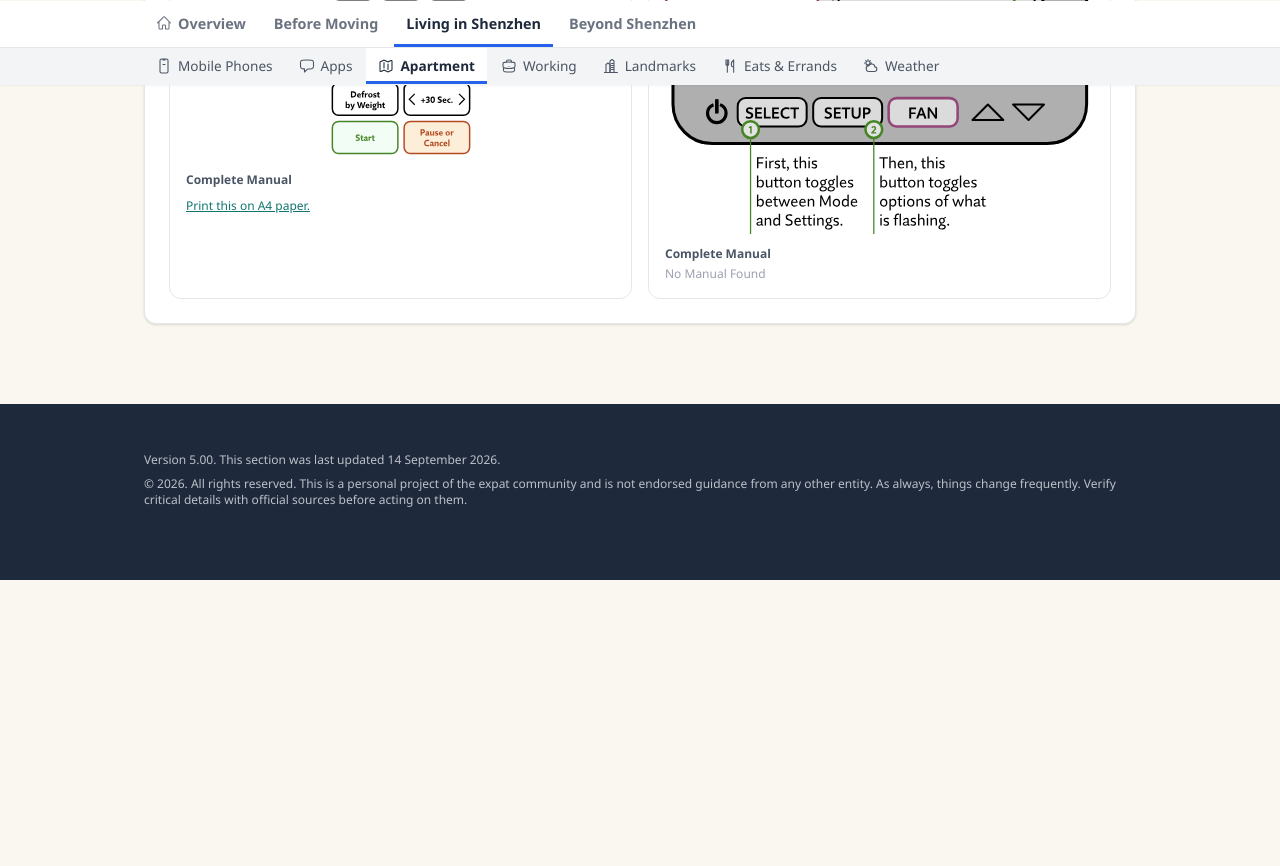
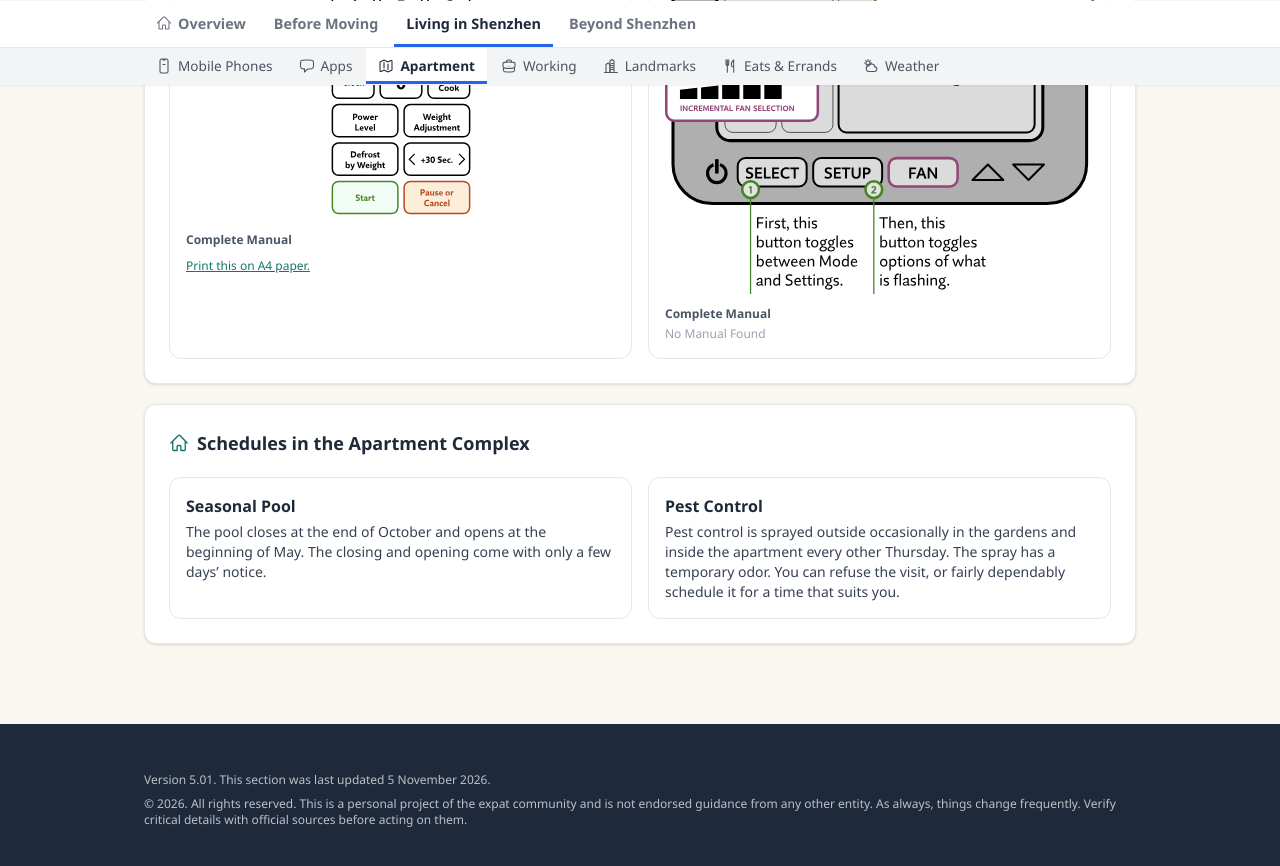
Before and after one commit to livinginshenzhen/guide, a Jekyll site: the page built from apartment.html, in a window 1280 px wide and 900 px high, scrolled down 3159 px. Shown: the top 866 px of the window. Built offline with Jekyll 4.4.1, drawn with Linux system fonts in a browser that asks for light colours; some web fonts are replaced; before the commit the page ends 3739 px from its top, so only the background shows below that; some of the changed text lies outside the part shown.

Commit message:
Eats & Errands: new places and order tips; Apartment: appliance tips and complex schedules (v5.01)
Co-Authored-By: Claude Sonnet 5.5 <noreply@anthropic.com>

```diff
--- a/_layouts/default.html
+++ b/_layouts/default.html
@@ -79,7 +79,7 @@
 <!-- FOOTER -->
 <footer class="bg-brand text-white mt-12" style="background-color:#1e293b; padding-top:3rem; padding-bottom:4.5rem;">
   <div class="max-w-4xl mx-auto px-4">
-    <p class="text-blue-300 text-xs">Version 5.00. This section was last updated {{ page.updated }}.</p>
+    <p class="text-blue-300 text-xs">Version 5.01. This section was last updated {{ page.updated }}.</p>
     <p class="text-blue-300 text-xs mt-2">&copy; 2026. All rights reserved. This is a personal project of the expat community and is not endorsed guidance from any other entity. As always, things change frequently. Verify critical details with official sources before acting on them.</p>
   </div>
 </footer>
--- a/apartment.html
+++ b/apartment.html
@@ -2,7 +2,7 @@
 layout: default
 tab: practical
 title: "Apartment – Living in Shenzhen"
-updated: "14 September 2026"
+updated: "5 November 2026"
 ---
     <div>
       <h2 class="text-2xl font-bold mb-1 flex items-center gap-2">
@@ -142,6 +142,7 @@ updated: "14 September 2026"
         <div class="border border-gray-200 rounded-xl p-4">
           <p class="font-bold text-gray-800 mb-1">AEG Dryer</p>
           <p class="text-xs text-gray-400 mb-3">T7DEE834N</p>
+          <div class="good-box rounded-lg p-2 mb-3 text-xs text-green-700">Of the dryness settings, the &ldquo;sun&rdquo; seems to mean &ldquo;actually dry.&rdquo;</div>
           <p class="text-xs font-bold text-gray-600 mb-2">Laundry Dryness Level</p>
           <div class="grid grid-cols-2 gap-x-3 gap-y-2">
             <div class="flex items-center gap-2"><img src="assets/appliances/icons/icon_dryer_irondry.png" alt="" class="w-7 h-7 flex-shrink-0 rounded border border-gray-200" loading="lazy"><span class="text-xs text-gray-700">Iron Dry</span></div>
@@ -156,6 +157,7 @@ updated: "14 September 2026"
         <div class="border border-gray-200 rounded-xl p-4">
           <p class="font-bold text-gray-800 mb-1">AEG Oven</p>
           <p class="text-xs text-gray-400 mb-3">BEK431111M</p>
+          <div class="good-box rounded-lg p-2 mb-3 text-xs text-green-700">The oven is preheated when the light under the temperature dial turns off &ndash; which seems counterintuitive.</div>
           <p class="text-xs font-bold text-gray-600 mb-2">Heating Functions</p>
           <div class="grid grid-cols-2 gap-x-3 gap-y-2">
             <div class="flex items-center gap-2"><img src="assets/appliances/icons/icon_oven_off.png" alt="" class="w-7 h-7 flex-shrink-0 rounded border border-gray-200" loading="lazy"><span class="text-xs text-gray-700">Off</span></div>
@@ -207,3 +209,22 @@ updated: "14 September 2026"
         </div>
       </div>
     </div>
+
+    <div class="bg-white rounded-xl shadow-sm border border-gray-200 p-6 space-y-5">
+      <h3 class="font-bold text-lg flex items-center gap-2">
+        <svg class="icon w-5 h-5 text-brand" aria-hidden="true"><use href="#ic-home"/></svg>
+        Schedules in the Apartment Complex
+      </h3>
+
+      <div class="grid sm:grid-cols-2 gap-4">
+        <div class="border border-gray-200 rounded-xl p-4">
+          <p class="font-bold text-gray-800 mb-1">Seasonal Pool</p>
+          <p class="text-sm text-gray-700">The pool closes at the end of October and opens at the beginning of May. The closing and opening come with only a few days&rsquo; notice.</p>
+        </div>
+
+        <div class="border border-gray-200 rounded-xl p-4">
+          <p class="font-bold text-gray-800 mb-1">Pest Control</p>
+          <p class="text-sm text-gray-700">Pest control is sprayed outside occasionally in the gardens and inside the apartment every other Thursday. The spray has a temporary odor. You can refuse the visit, or fairly dependably schedule it for a time that suits you.</p>
+        </div>
+      </div>
+    </div>
```
Also changed, not shown: _data/vouched.yml (+6 -3 lines), vouched.html (+1 -7 lines).
